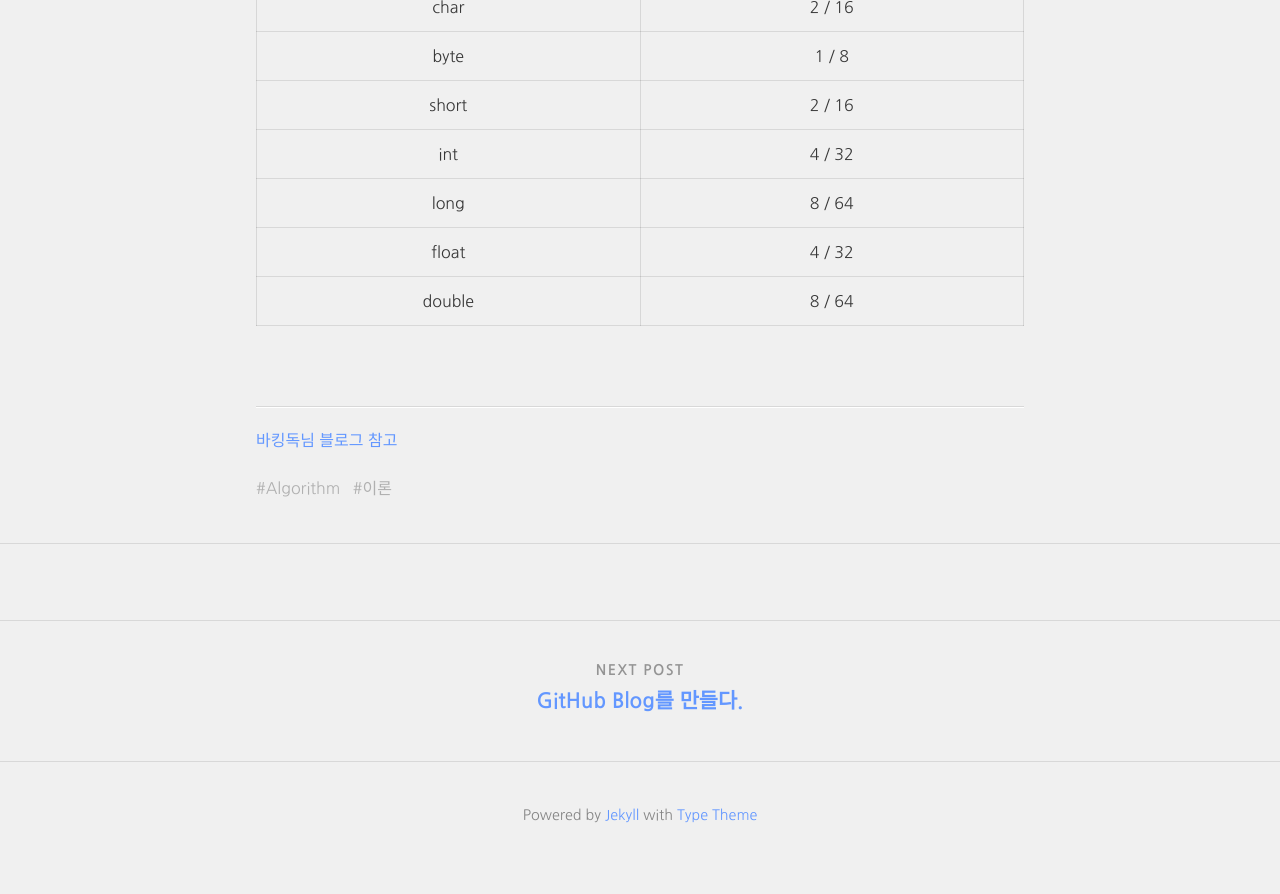
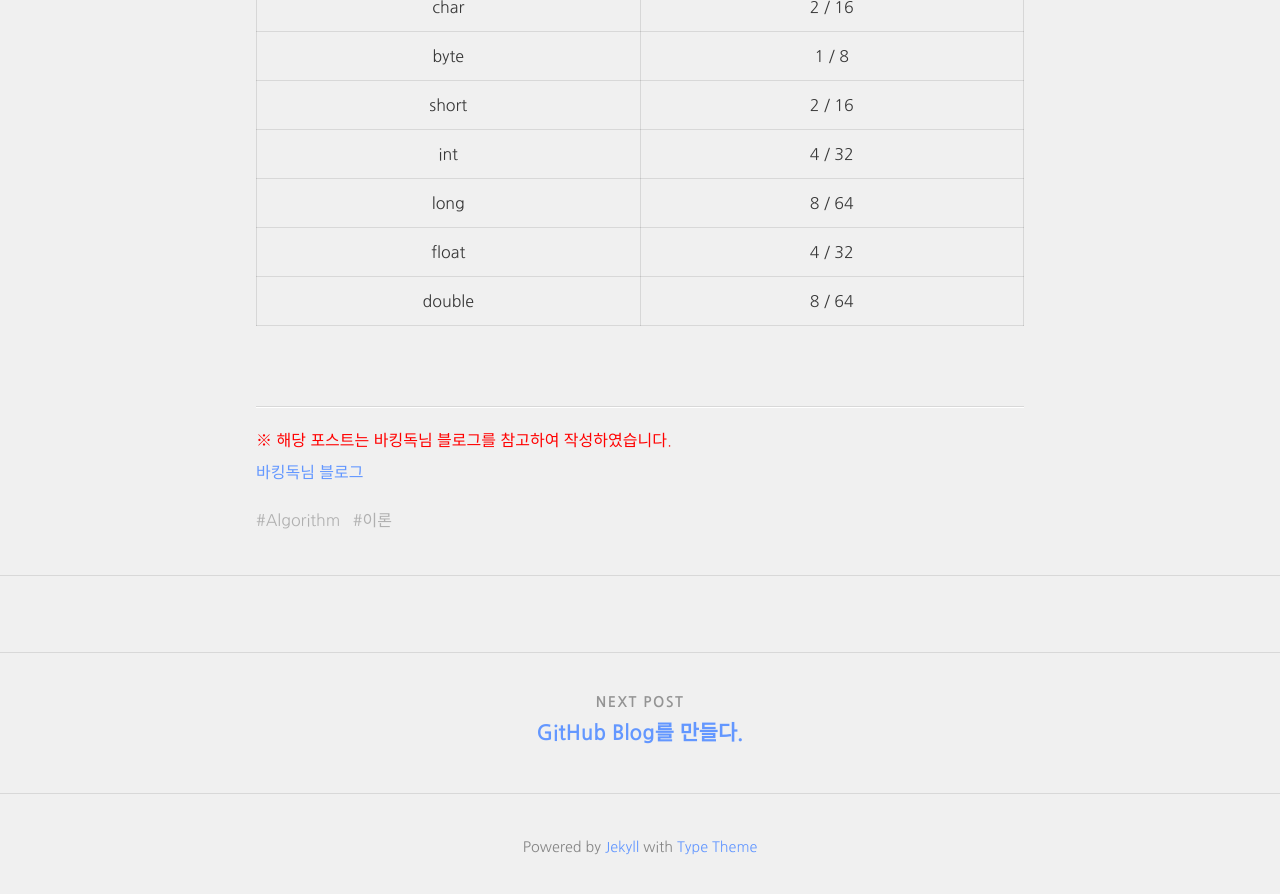
Before and after one commit to 0n1dev/React, a Jekyll site: the page built from _posts/Algorithm-Theory/2020-02-29-theory-1.md, in a window 1280 px wide and 900 px high, scrolled down 1670 px. Shown: the top 894 px of the window. Built offline with Jekyll 4.4.1, drawn with Linux system fonts in a browser that asks for light colours; nearby versions of some CDN libraries; comment, search, counter and statistics services are not loaded; before the commit the page ends 2538 px from its top, so only the background shows below that.

Commit message:
Update 2020-02-29-theory-1.md
출처

```diff
--- a/_posts/Algorithm-Theory/2020-02-29-theory-1.md
+++ b/_posts/Algorithm-Theory/2020-02-29-theory-1.md
@@ -65,4 +65,6 @@ n에 비례하다는 결과를 얻을 수 있습니다.
 <br><br>
 
 ---
-[바킹독님 블로그 참고](https://blog.encrypted.gg)
+<font color=red>※ 해당 포스트는 바킹독님 블로그를 참고하여 작성하였습니다.</font>
+
+[바킹독님 블로그](https://blog.encrypted.gg)
```
